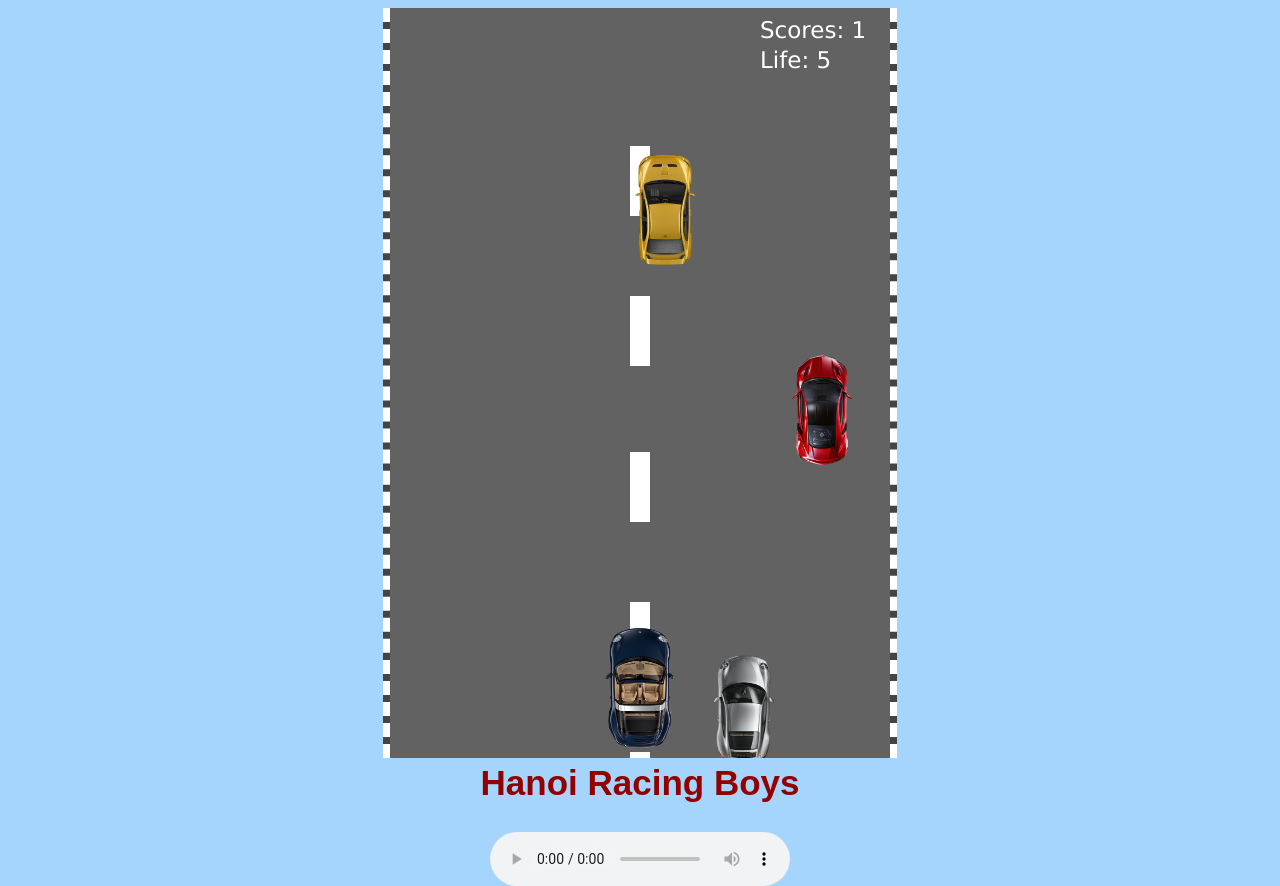
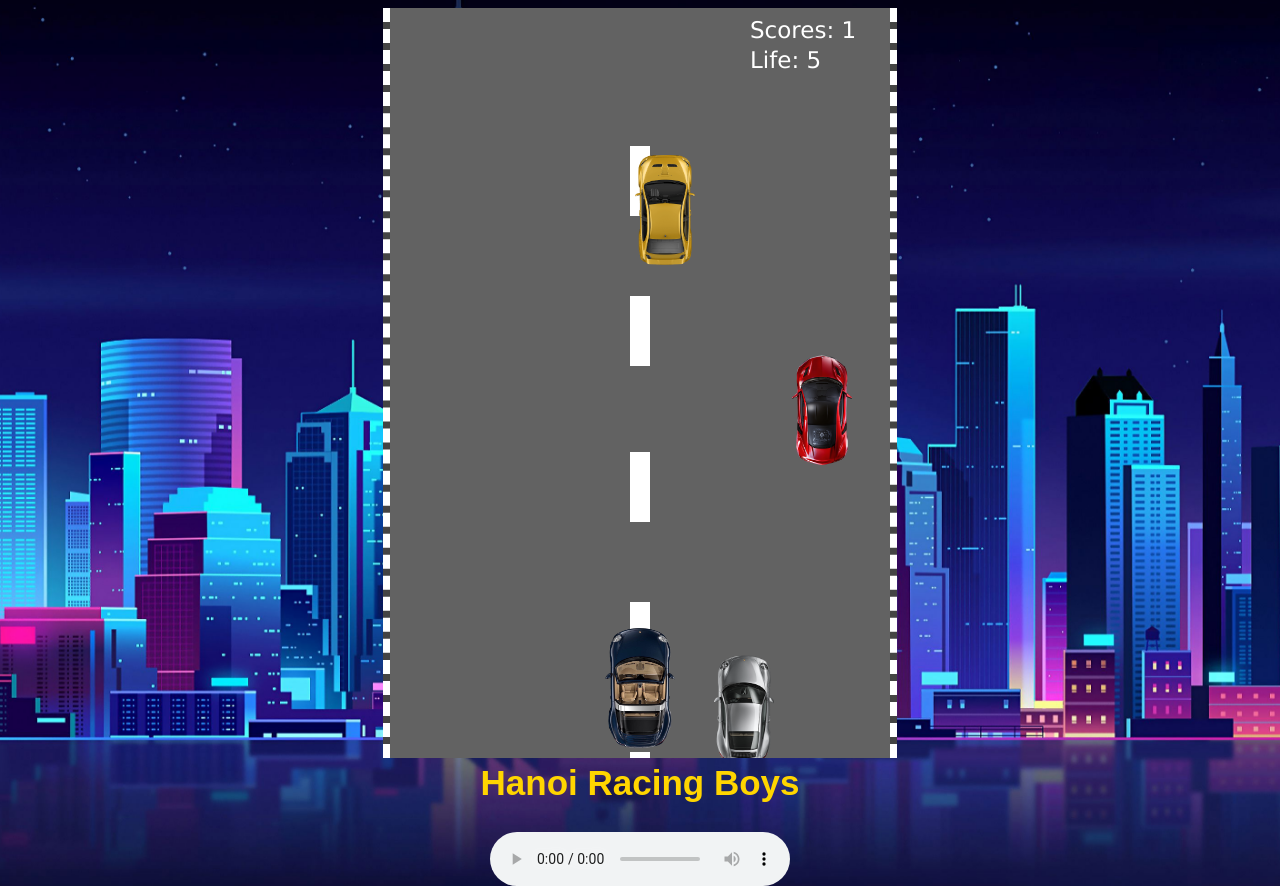
Before and after one commit to Khanhpear97/caseStudy, a plain HTML site: page index.html in a window 1280 px wide. Drawn offline with Linux system fonts and the light colour scheme.

Commit message:
fix content

```diff
--- a/Life.js
+++ b/Life.js
@@ -8,6 +8,6 @@ class Life {
     drawPoint () {
         this.ctx.font = '23px Verdana';
         this.ctx.fillStyle = "white";
-        this.ctx.fillText(`Life: ${this.point}`, 370, 60);
+        this.ctx.fillText(`Life: ${this.point}`, 360, 60);
     }
 }
--- a/index.html
+++ b/index.html
@@ -13,7 +13,7 @@
     <img id="enemy3" src="photo/enemy3.png" style="display: none" alt="enemyCar"/>
 
     <h2>Hanoi Racing Boys</h2>
-    <audio controls autoplay loop>
+    <audio autoplay controls loop>
         <source src="Sound/TokyoDrift.mp3">;
     </audio>
 
--- a/Scores.js
+++ b/scores.js
@@ -8,7 +8,7 @@ class Scores {
     drawPoint () {
         this.ctx.font = '23px Verdana';
         this.ctx.fillStyle = "white";
-        this.ctx.fillText(`Scores: ${this.point}`, 370, 30);
+        this.ctx.fillText(`Scores: ${this.point}`, 360, 30);
     }
     gainSpeed () {
         if (this.point >= 10 && this.point < 25) {
--- a/style.css
+++ b/style.css
@@ -7,10 +7,13 @@ body {
     height: 100vh;
     display: grid;
     place-items: center;
+    background-image: url("photo/background.jpg");
+    background-position: center;
+    background-size: 1800px;
     background-color: #a5d5fc;
 }
 h2  {
-    color: #930000;
+    color: #ffd500;
     font-size: 35px;
     margin-top: 5px;
     font-family: sans-serif;
```
